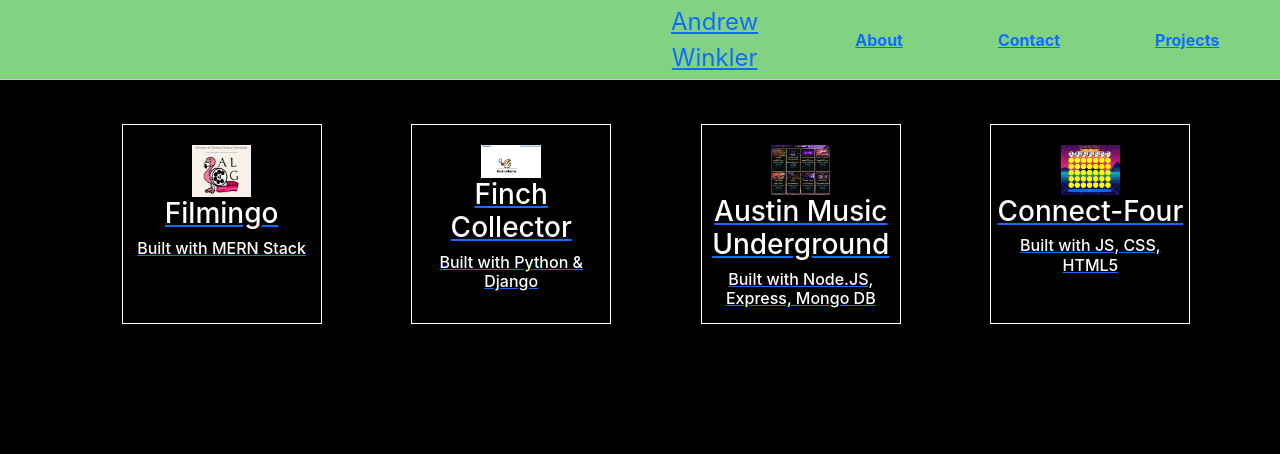
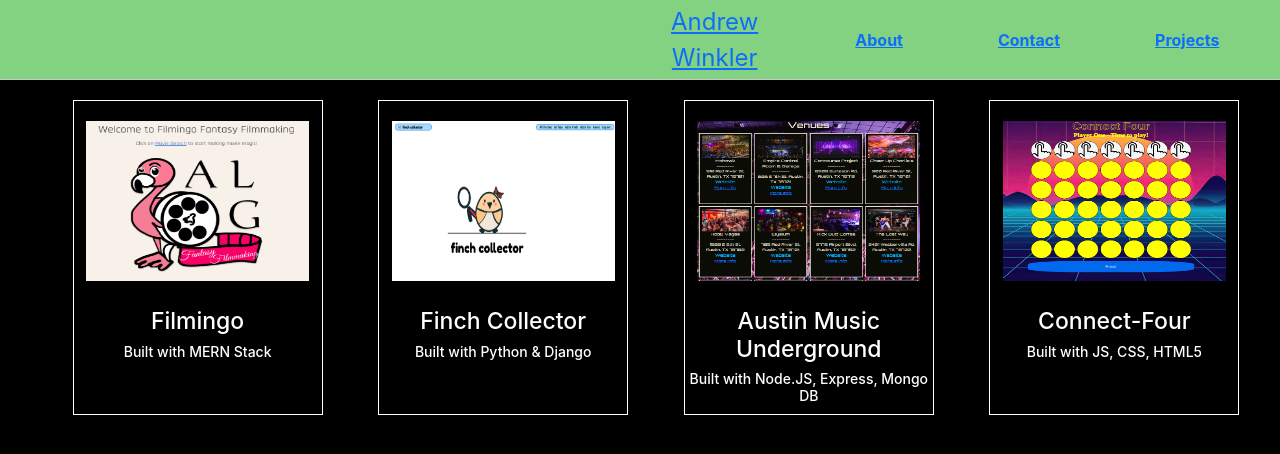
Before and after one commit to Metranohm/portfolio, a React (Create React App) app: page /projects in a window 1280 px wide. Shown: the top 454 px of the page. Built offline with nearby package versions, Linux system fonts and the light colour scheme.

Commit message:
update cards

```diff
--- a/src/components/ProjectPreview.jsx
+++ b/src/components/ProjectPreview.jsx
@@ -7,16 +7,16 @@ function ProjectPreview(props) {
     console.log(projectPath)
     return (
         <Link to={projectPath}>
-            <div className={styles.container}>
-                <img
+            <div className={styles.container} id="card">
+                <img id="image" className={styles.img}
                     src={props.project.image}
                     alt={props.project.title}
                 />
                 <section>
-                    <h3>
+                    <h3 className={styles.h3}>
                         {props.project.title}
                     </h3>
-                    <h6>
+                    <h6 className={styles.h6}>
                         Built with {props.project.technology}
                     </h6>
                 </section>
--- a/src/components/ProjectPreview.module.css
+++ b/src/components/ProjectPreview.module.css
@@ -3,11 +3,31 @@ text-align: center;
 padding-top: 20px;
 border: 1px solid white;
 /* justify-content: space-evenly; */
-max-width: 200px;
-max-height: 200px;
+height: 315px;
+width: 250px;
 color: white;
+justify-content: center;
+display: flex;
+display: inline-block;
 }
 
-h6, h6 {
+.container:hover {
+background-color: rgb(28, 20, 67);
+transition: background-color 0.5s;
+}
+
+.h3 {
   text-decoration: none;
+  font-size: 23px;
+  padding-top: 27px;
 }
+
+.h6 {
+  text-decoration: none;
+  font-size: 14px;
+}
+
+.img {
+  height: 160px;
+  width: 90%;
+}
--- a/src/pages/ProjectDetails/ProjectDetails.jsx
+++ b/src/pages/ProjectDetails/ProjectDetails.jsx
@@ -9,7 +9,7 @@ function ProjectDetails() {
     return (
         <main>
             <section className={styles.section}>
-            <h1>{project.title}</h1>
+            <h1 className={styles.h1}>{project.title}</h1>
             <img
                 src={project.image}
                 alt={project.title}
@@ -35,6 +35,15 @@ function ProjectDetails() {
                         View code
                     </button>
                 </a>
+                <a
+                    href='/projects'
+                    target='_blank'
+                    rel='noreferrer'
+                >
+                    <button type="button" class="btn btn-primary">
+                        Go Back
+                    </button>
+                </a>
             </article>
             </section>
         </main>
--- a/src/pages/ProjectDetails/ProjectDetails.module.css
+++ b/src/pages/ProjectDetails/ProjectDetails.module.css
@@ -10,12 +10,12 @@
 }
 
 article {
-  padding: 0 0 0 800px;
+  /* padding: 0 0 0 800px; */
   width: 50%;
   margin-left: auto;
   margin-right: auto;
-  display: inline;
-  text-align: center;
+  display: flex;
+  justify-content: center;
 
 }
 
@@ -28,3 +28,8 @@ p {
   background-color: rgb(160, 189, 223);
 
 }
+
+.h1 {
+  color: rgb(143, 57, 57);
+  margin: auto;
+}
--- a/src/pages/Resume/Resume.jsx
+++ b/src/pages/Resume/Resume.jsx
@@ -5,11 +5,11 @@ function Resume() {
 
   return (
     <>
-      <div className={styles.container}>
+      <div className={styles.link}>
       <Link to="Resume.pdf" target="_blank" download>Download my resume!</Link>
       </div>
-      <div>
-        <img src="https://i.postimg.cc/jjqxd5kS/Andrew-Winkler-Resume-1.png" className={styles.image} alt="resume" />
+      <div className={styles.image}>
+        <img src="https://i.postimg.cc/jjqxd5kS/Andrew-Winkler-Resume-1.png" alt="resume" />
       </div>
     </>
   )
--- a/src/pages/Resume/Resume.module.css
+++ b/src/pages/Resume/Resume.module.css
@@ -1,4 +1,11 @@
-.container {
+.link {
   padding-top: 150px;
   text-align: center;
+  font-size: 30px;
+  text-decoration: none;
+
 }
+
+.image {
+  vertical-align: top;
+}
```
